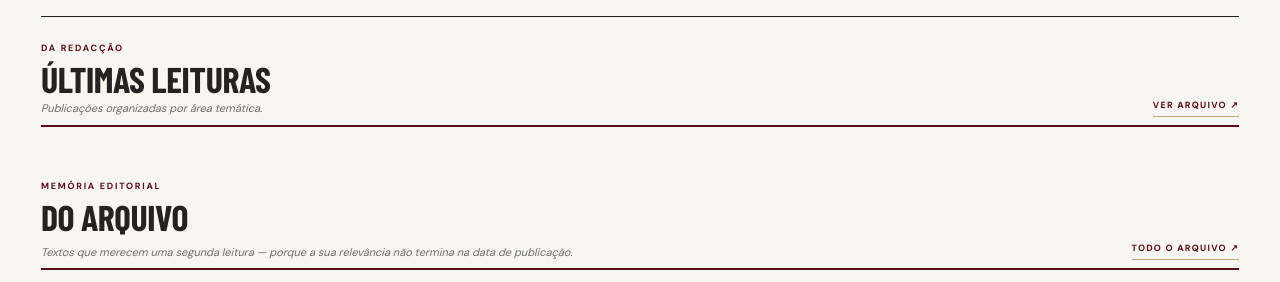
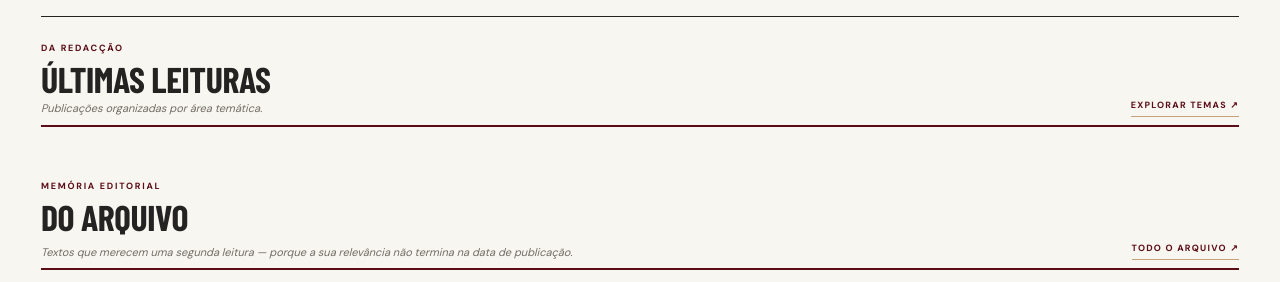
Before and after one commit to gmonteiropolli-design/Margens-da-Polis, a Jekyll site: the page built from index.html, in a window 1280 px wide. Shown: the part 462-744 px from the top of the page. Built offline with Jekyll 4.4.1, drawn with Linux system fonts in a browser that asks for light colours; some web fonts are replaced; the list of posts is cut into pages by our own code.

Commit message:
Corrige filtros das leituras por categoria e link temático

```diff
--- a/index.html
+++ b/index.html
@@ -34,11 +34,11 @@ description: "Jornal independente de ideias sobre sociedade, poder, cultura, ter
 
 {% if current_posts.size > 0 %}
 <section class="latest-section">
-  <div class="section-heading"><div><span class="section-kicker">DA REDACÇÃO</span><h2>Últimas leituras</h2><p class="section-intro">Publicações organizadas por área temática.</p></div><a class="heading-link" href="{{ '/arquivo/' | relative_url }}">VER ARQUIVO ↗</a></div>
+  <div class="section-heading"><div><span class="section-kicker">DA REDACÇÃO</span><h2>Últimas leituras</h2><p class="section-intro">Publicações organizadas por área temática.</p></div><a class="heading-link" href="{{ '/indice-tematico/' | relative_url }}">EXPLORAR TEMAS ↗</a></div>
 
-  {% assign society_posts = current_posts | where_exp: "post", "post.categories contains 'Sociedade e Poder'" %}
-  {% assign culture_posts = current_posts | where_exp: "post", "post.categories contains 'Cultura e Ideias'" %}
-  {% assign notebooks_posts = current_posts | where_exp: "post", "post.categories contains 'Cadernos'" %}
+  {% assign society_posts = current_posts | where: "categories", "Sociedade e Poder" %}
+  {% assign culture_posts = current_posts | where: "categories", "Cultura e Ideias" %}
+  {% assign notebooks_posts = current_posts | where: "categories", "Cadernos" %}
 
   {% if society_posts.size > 0 %}
   <section class="category-reading-section">
```
